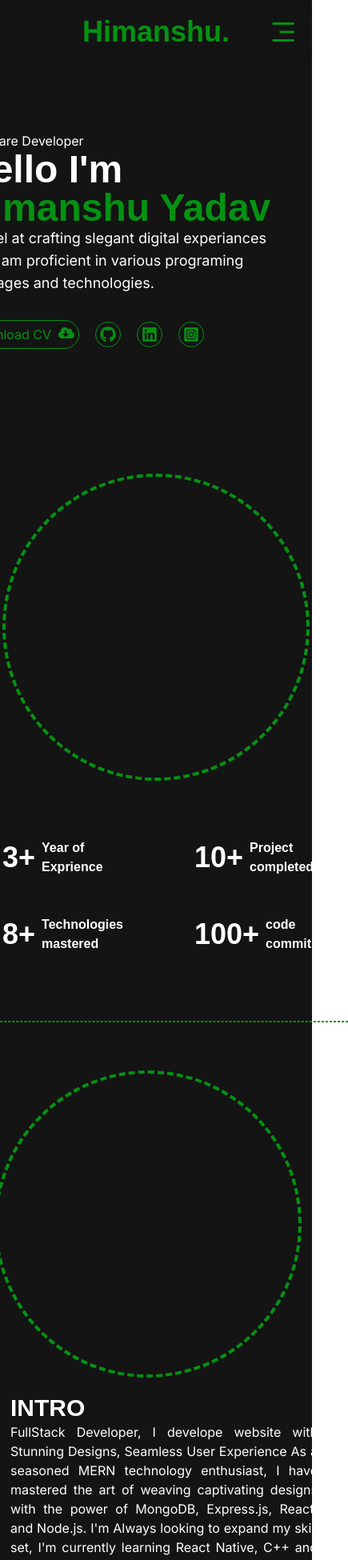
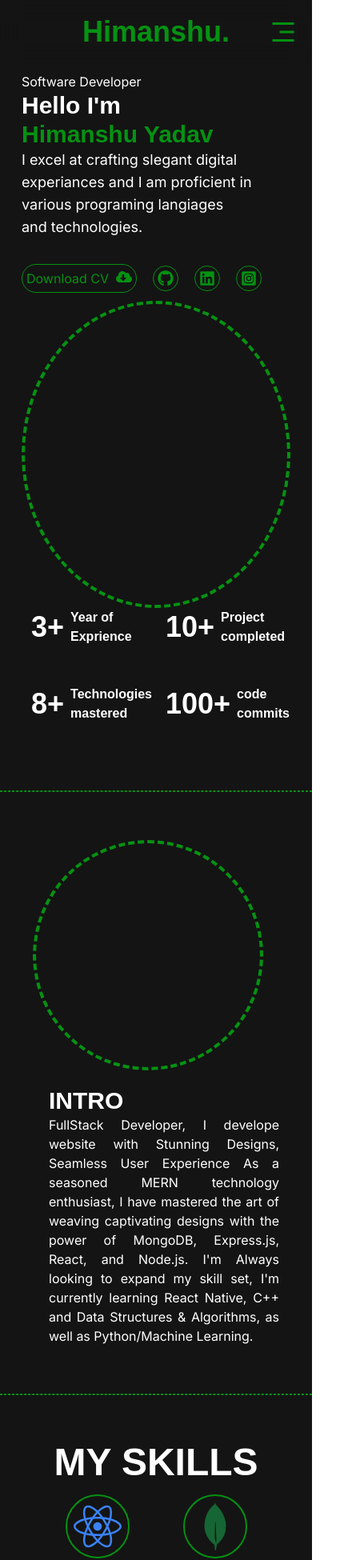
Before and after one commit to HimanshuRaj11/Himanshu, a Next.js app in the folder client/: page / in a window 390 px wide. Shown: the top 1950 px of the page at 80% size, 435 px wide, since content can reach past the window. Built offline with nearby package versions, Linux system fonts and the light colour scheme.

Commit message:
fixed some responsive error

```diff
--- a/client/src/Components/AboutSection.tsx
+++ b/client/src/Components/AboutSection.tsx
@@ -3,9 +3,9 @@ import React from 'react'
 export default function AboutSection() {
   return (
     <div className="about mt-5 mb-5 flex items-center justify-center flex-col sm:flex-row">
-          <div className="img border-4 border-green border-dashed mr-5 size-96 border-circle"></div>
+          <div className="img border-4 border-green border-dashed mr-5 size-72 sm:size-96 border-circle"></div>
 
-          <div className="details mt-5 ml-5 flex justify-center flex-col w-96">
+          <div className="details mt-5 ml-5 flex justify-center flex-col w-72 sm:w-96">
             <h1 className="text-3xl font3 text-white">INTRO</h1>
             <h1 className="text-white text-justify">
               FullStack Developer, I develope website with Stunning Designs,
--- a/client/src/Components/HeroSection.tsx
+++ b/client/src/Components/HeroSection.tsx
@@ -12,13 +12,13 @@ export default function HeroSection() {
     <div className="h-auto mb-5 mt-16 ">
       <div className=" flex sm:flex-row md:flex-row flex-col justify-center items-center">
         {/* --- */}
-        <div className="part flex justify-center flex-col">
+        <div className="sm:sm_part part flex justify-center flex-col">
           <span className="text-white">Software Developer</span>
-          <h1 className="text-white text-5xl new-amsterdam-regular">
+          <h1 className="text-white text-3xl sm:text-5xl new-amsterdam-regular">
             Hello {"I'm"}{" "}
           </h1>
-          <h1 className="text-green text-5xl ubuntu-regular">Himanshu Yadav</h1>
-          <h3 className="w-96 h-auto text-white text-lg">
+          <h1 className="text-green text-3xl sm:text-5xl ubuntu-regular">Himanshu Yadav</h1>
+          <h3 className=" w-72 sm:w-96 h-auto text-white text-lg">
             I excel at crafting slegant digital experiances and I am proficient
             in various programing langiages and technologies.
           </h3>
@@ -52,12 +52,12 @@ export default function HeroSection() {
           </div>
         </div>
         {/* --- */}
-        <div className="part flex justify-center items-center">
+        <div className="sm:sm_part part flex justify-center items-center">
           <div className="img border-4 border-green border-dashed h-96 w-96 border-circle"></div>
         </div>
       </div>
       {/* ---- */}
-      <div className="w-full h-auto flex flex-col justify-around items-center ubuntu-regular">
+      <div className="w-full h-auto flex flex-col sm:flex-row justify-around items-center ubuntu-regular">
         <div className="flex flex-row justify-around w-full">
           <div className="w-36 h-24 flex flex-row text-white items-center justify-between">
             <h1 className="text-4xl">3+</h1>{" "}
--- a/client/src/Components/skillSection.tsx
+++ b/client/src/Components/skillSection.tsx
@@ -9,26 +9,26 @@ export default function SkillSection() {
     <div className="skill mt-5 mb-5 pl-12 pr-12 flex flex-col justify-center items-center ">
     <div className="text-5xl text-white font2">MY SKILLS</div>
     <div className="flex justify-around flex-wrap">
-      <div className="cir border-circle w-36 h-36 border-2 m-6 border-green flex items-center justify-center">
-      <FaReact className="skill-icon text-9xl text-blue-500" />
+      <div className="cir border-circle size-20 sm:size-32 border-2 m-4 sm:m-6 border-green flex items-center justify-center">
+      <FaReact className="skill-icon text-6xl sm:text-9xl text-blue-500" />
       </div>
-      <div className="cir border-circle w-36 h-36 border-2 m-6 border-green flex items-center justify-center">
-      <SiMongodb className="skill-icon text-9xl text-green-800" />
+      <div className="cir border-circle size-20 sm:size-32 border-2 m-4 sm:m-6 border-green flex items-center justify-center">
+      <SiMongodb className="skill-icon text-6xl sm:text-9xl text-green-800" />
       </div>
-      <div className="cir border-circle w-36 h-36 border-2 m-6 border-green flex items-center justify-center">
-      <FaNodeJs className="skill-icon text-9xl text-green" />
+      <div className="cir border-circle size-20 sm:size-32 border-2 m-4 sm:m-6 border-green flex items-center justify-center">
+      <FaNodeJs className="skill-icon text-6xl sm:text-9xl text-green" />
       </div>
-      <div className="cir border-circle w-36 h-36 border-2 m-6 border-green flex items-center justify-center">
-      <FaPython  className="skill-icon text-9xl text-black" />
+      <div className="cir border-circle size-20 sm:size-32 border-2 m-4 sm:m-6 border-green flex items-center justify-center">
+      <FaPython  className="skill-icon text-6xl sm:text-9xl text-black" />
       </div>
-      <div className="cir border-circle w-36 h-36 border-2 m-6 border-green flex items-center justify-center">
-      <IoLogoJavascript className="skill-icon text-9xl text-yellow-500" />
+      <div className="cir border-circle size-20 sm:size-32 border-2 m-4 sm:m-6 border-green flex items-center justify-center">
+      <IoLogoJavascript className="skill-icon text-6xl sm:text-9xl text-yellow-500" />
       </div>
-      <div className="cir border-circle w-36 h-36 border-2 m-6 border-green flex items-center justify-center">
-      <SiTailwindcss className="skill-icon text-9xl text-blue-600" />
+      <div className="cir border-circle size-20 sm:size-32 border-2 m-4 sm:m-6 border-green flex items-center justify-center">
+      <SiTailwindcss className="skill-icon text-6xl sm:text-9xl text-blue-600" />
       </div>
-      <div className="cir border-circle w-36 h-36 border-2 m-6 border-green flex items-center justify-center">
-      <RiNextjsFill className="skill-icon text-9xl text-black" />
+      <div className="cir border-circle size-20 sm:size-32 border-2 m-4 sm:m-6 border-green flex items-center justify-center">
+      <RiNextjsFill className="skill-icon text-6xl sm:text-9xl text-black" />
       </div>
     </div>
   </div>
--- a/client/src/app/globals.css
+++ b/client/src/app/globals.css
@@ -27,6 +27,10 @@
     width: 60rem;
 }
 .part{
+    width: 21rem;
+    height: 21rem;
+}
+.sm_part{
     width: 30rem;
     height: 30em;
 }
--- a/client/src/app/page.tsx
+++ b/client/src/app/page.tsx
@@ -9,7 +9,7 @@ import SkillSection from "@/Components/skillSection";
 export default function Home() {
   return (
     <main className="h-auto relative bg-dark w-full flex-col flex items-center justify-center">
-      <div className="h-auto relative lg:w-mid flex flex-col justify-center items-center pb-20">
+      <div className="h-auto relative flex flex-col justify-center items-center pb-20">
         {/* Hero section */}
         <HeroSection />
 
```
